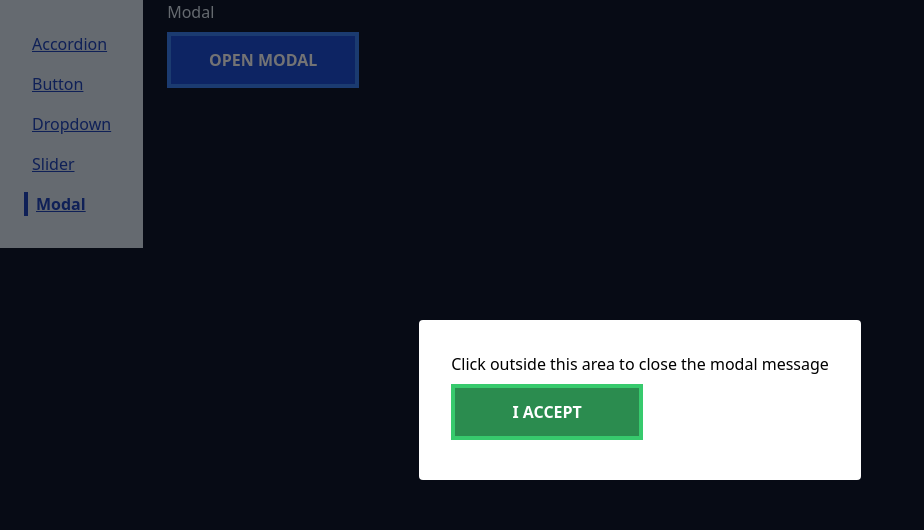
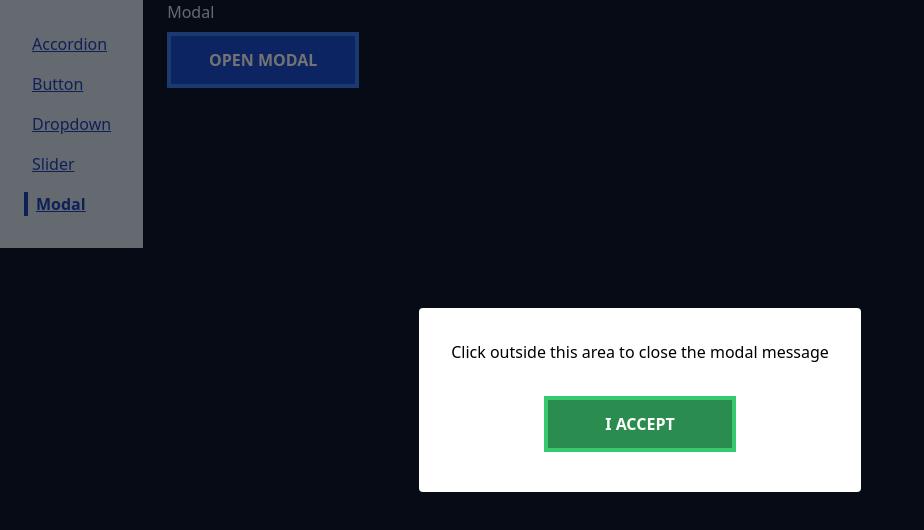
Before and after one commit to SmackSmash/grider-comps, a React (Vite) app: page /modal in a window 1280 px wide. Both pictures are taken after a click on the button "OPEN MODAL". Shown: the top 530 px of the page, without its empty margins (0-924 px from the left). Built offline with nearby package versions, Linux system fonts and the light colour scheme.

Commit message:
Some styling

```diff
--- a/src/components/Button/Button.jsx
+++ b/src/components/Button/Button.jsx
@@ -3,7 +3,7 @@ import classNames from 'classnames';
 
 const Button = ({ children, primary, secondary, success, warning, danger, outline, rounded, ...rest }) => {
   const btnClass = classNames(
-    'min-w-48 font-semibold uppercase p-3 my-2 border-4 opacity-90 hover:opacity-100 flex items-center justify-center',
+    'min-w-48 font-semibold uppercase p-3 my-2 border-4 opacity-90 hover:opacity-100 flex items-center justify-center self-center',
     {
       'bg-blue-700 border-blue-500 text-white': primary,
       'bg-slate-700 border-slate-500 text-white': secondary,
--- a/src/components/Modal/Modal.jsx
+++ b/src/components/Modal/Modal.jsx
@@ -8,7 +8,9 @@ const Modal = ({ children, showModal, onClose }) => {
       <div
         onClick={onClose}
         className='fixed cursor-pointer bg-black/50 inset-0 w-full flex items-center justify-center'>
-        <div className='bg-white p-8 cursor-default rounded' onClick={e => e.stopPropagation()}>
+        <div
+          className='bg-white p-8 cursor-default rounded flex flex-col justify-center'
+          onClick={e => e.stopPropagation()}>
           {children}
         </div>
       </div>,
--- a/src/pages/ModalPage/ModalPage.jsx
+++ b/src/pages/ModalPage/ModalPage.jsx
@@ -20,7 +20,7 @@ const ModalPage = () => {
         Open Modal
       </Button>
       <Modal showModal={showModal} onClose={handleClose}>
-        <p>Click outside this area to close the modal message</p>
+        <p className='mb-6'>Click outside this area to close the modal message</p>
         <Button success onClick={handleClose}>
           I accept
         </Button>
```
